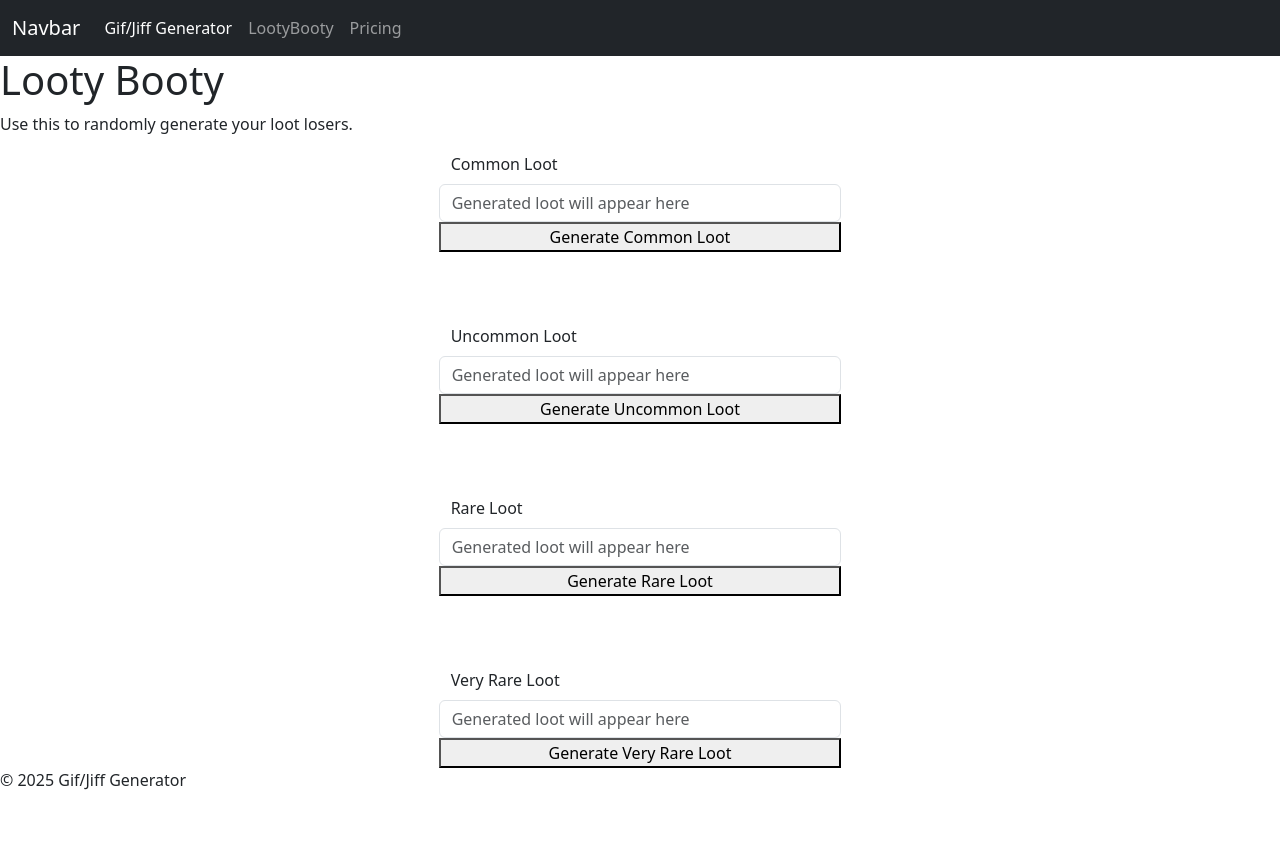
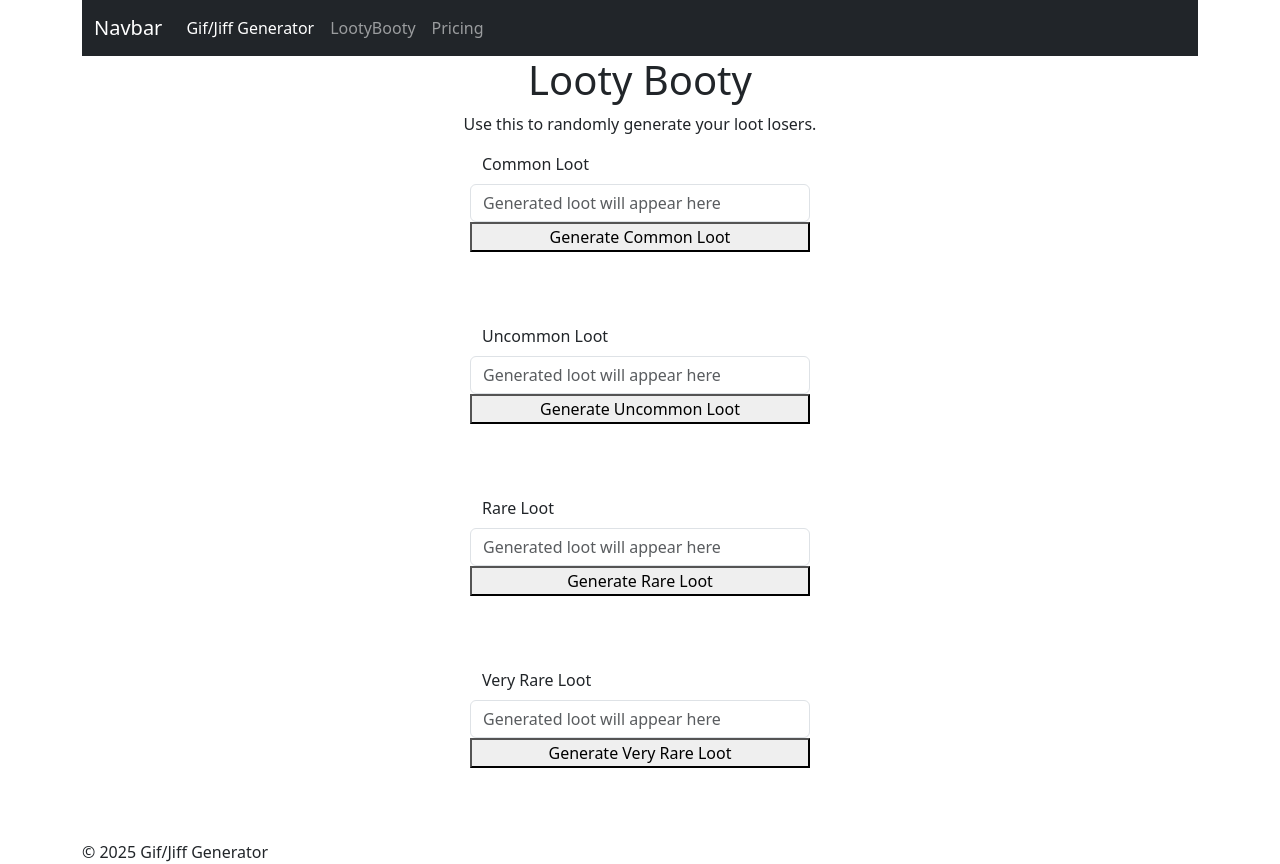
Before and after one commit to JakeBissen/Project-2, a plain HTML site: page Projcect-2/html files/LootyBooty.html in a window 1280 px wide. Before the commit the page ends 800 px from the top, so only its background shows below. Drawn offline with nearby package versions, Linux system fonts and the light colour scheme.

Commit message:
moving to css

```diff
--- a/Projcect-2/css-files/LootBooty.sass
+++ b/Projcect-2/css-files/LootBooty.sass
@@ -0,0 +1,3 @@
+.loot-group{
+
+}
--- a/Projcect-2/html files/LootyBooty.html
+++ b/Projcect-2/html files/LootyBooty.html
@@ -10,7 +10,7 @@
 
     <title>Looty Booty</title>
 </head>
-<body>
+<body class="container mx-auto">
        <nav class="navbar navbar-expand-lg navbar-dark bg-dark">
   <div class="container-fluid">
     <a class="navbar-brand" href="#">Navbar</a>
@@ -32,8 +32,8 @@
     </div>
   </div>
 </nav>
-
- <div>
+<div class="loot-group container flex-column">
+ <div class="container text-center">
     <h1>Looty Booty</h1>
     <p>Use this to randomly generate your loot losers.</p>
     </div>
@@ -68,9 +68,11 @@
         <button type="submit" id="btnVeryRare" onclick="generateVeryRare()">Generate Very Rare Loot</button>
     </div>
 
+</div>
 
+<br><br><br>
 
-   <footer class="footer">&copy; 2025 Gif/Jiff Generator</footer>
+   <footer class="footer ">&copy; 2025 Gif/Jiff Generator</footer>
 
     <script src="/Projcect-2/js-files/LootyBooty.js"></script>
 </body>
```
Also changed, not shown: Projcect-2/css-files/LootBooty.css (added), 1 other file.
